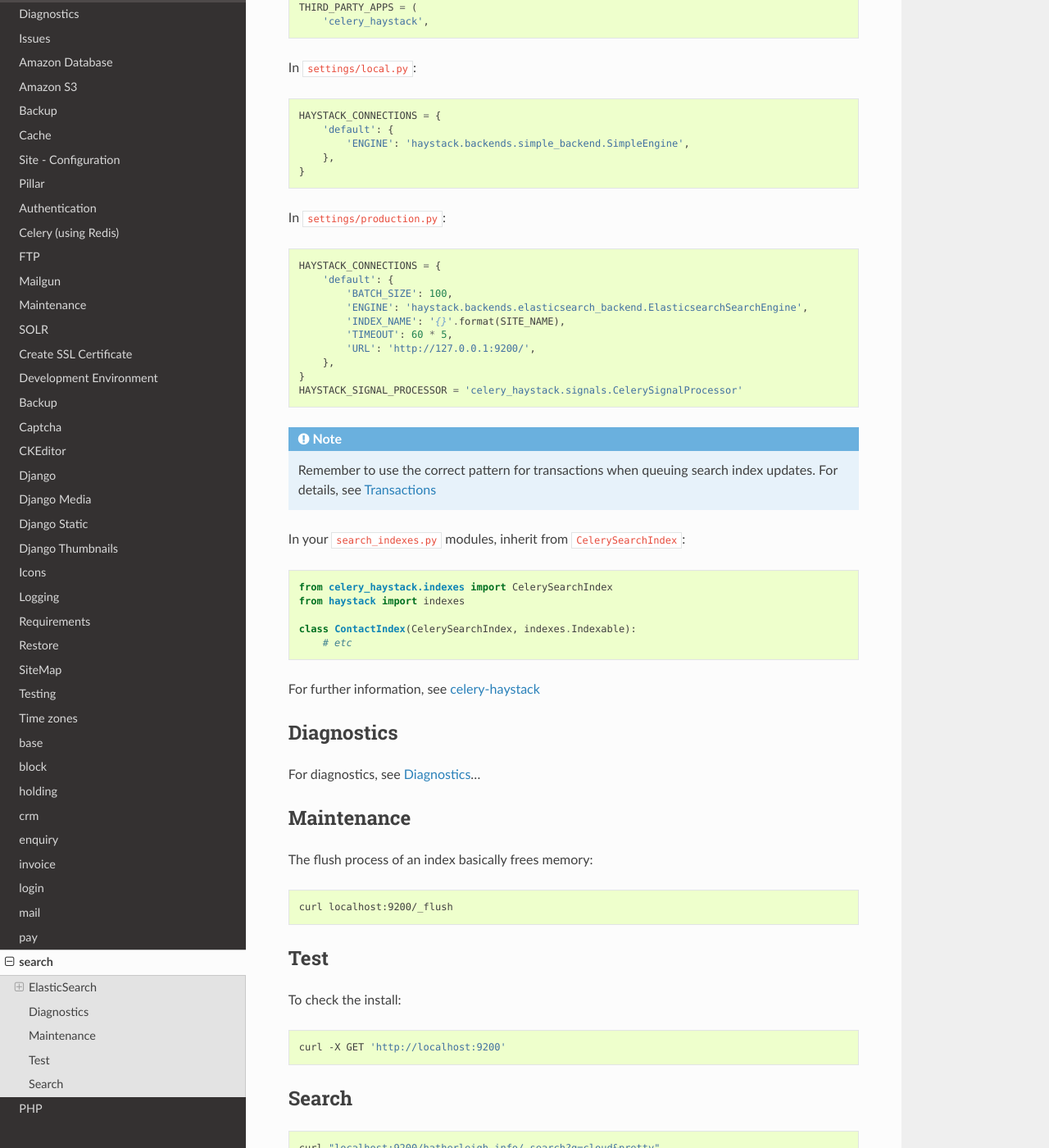
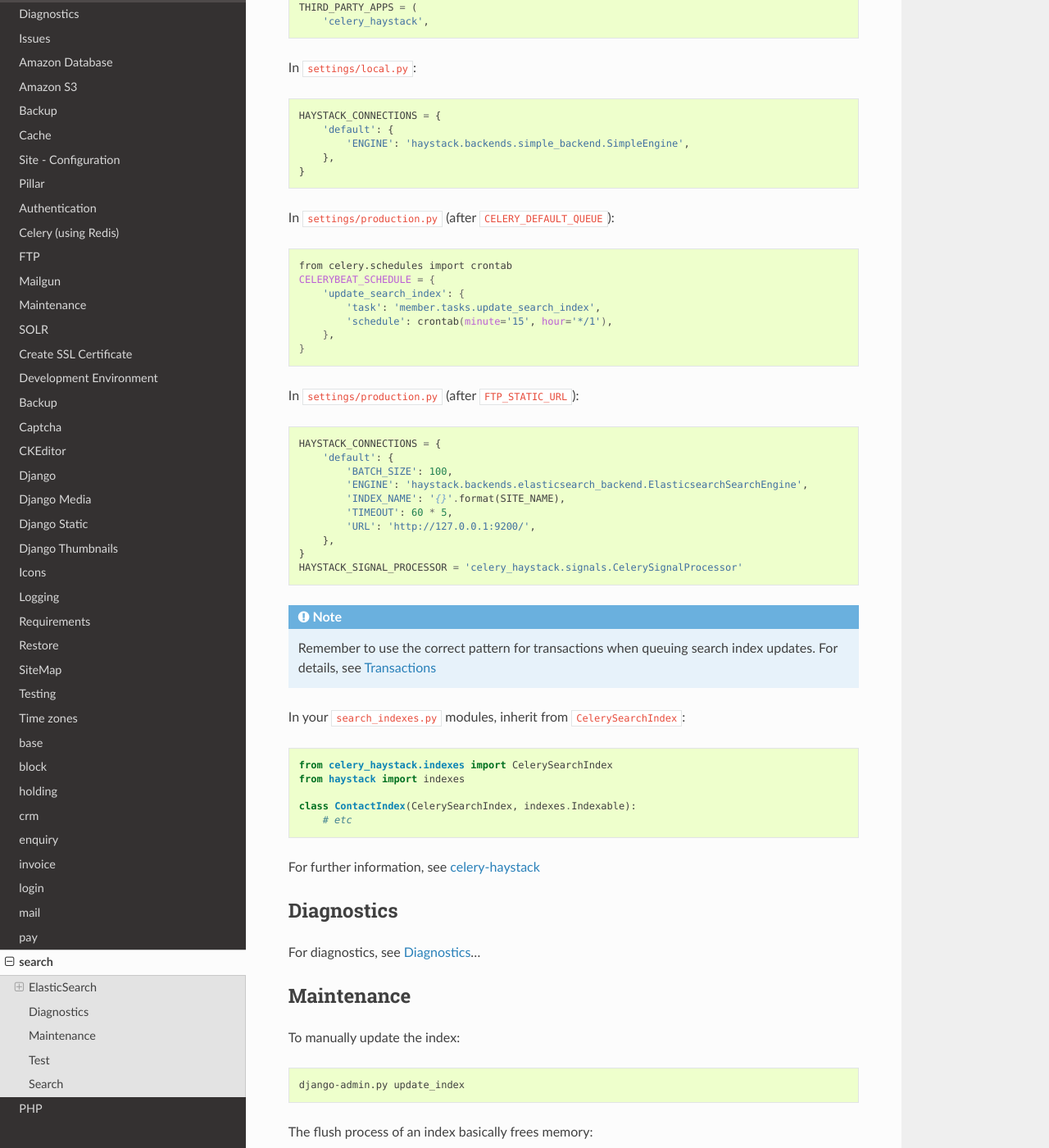
Before and after one commit to pkimber/old-docs-migrated-to-gitlab, a Sphinx documentation site: the page built from source/app-search.rst, in a window 1280 px wide and 1400 px high, scrolled down 778 px. Shown: the whole window at 82% size. Built offline with Sphinx 7.4.7 and the Read the Docs theme 2.0.0, drawn with Linux system fonts in a browser that asks for light colours.

Commit message:
search and celery

```diff
--- a/source/app-search.rst
+++ b/source/app-search.rst
@@ -4,7 +4,6 @@ search
 .. highlight:: bash
 
 https://github.com/pkimber/search
-
 
 ElasticSearch
 =============
@@ -46,7 +45,17 @@ In ``settings/local.py``:
       },
   }
 
-In ``settings/production.py``:
+In ``settings/production.py`` (after ``CELERY_DEFAULT_QUEUE``)::
+
+  from celery.schedules import crontab
+  CELERYBEAT_SCHEDULE = {
+      'update_search_index': {
+          'task': 'member.tasks.update_search_index',
+          'schedule': crontab(minute='15', hour='*/1'),
+      },
+  }
+
+In ``settings/production.py`` (after ``FTP_STATIC_URL``):
 
 .. code-block:: python
 
@@ -84,6 +93,10 @@ For diagnostics, see :doc:`diagnostics`...
 Maintenance
 ===========
 
+To manually update the index::
+
+  django-admin.py update_index
+
 The flush process of an index basically frees memory::
 
   curl localhost:9200/_flush
--- a/source/celery.rst
+++ b/source/celery.rst
@@ -30,7 +30,8 @@ Add the following to you ``project/__init__.py`` file::
 
   from .celery import app as celery_app
 
-In your ``settings/base.py`` file, add the following::
+In your ``settings/production.py`` file (below ``DATABASES``), add the
+following::
 
   # Celery
   BROKER_URL = 'redis://localhost:6379/0'
--- a/source/fabric-search.rst
+++ b/source/fabric-search.rst
@@ -1,9 +1,7 @@
 Search
 ******
 
-.. note::
-
-  Don't forget to set-up :doc:`app-search`
+.. note:: Don't forget to set-up :doc:`app-search`
 
 To update the Haystack index for ``hatherleigh_info``::
 
```
